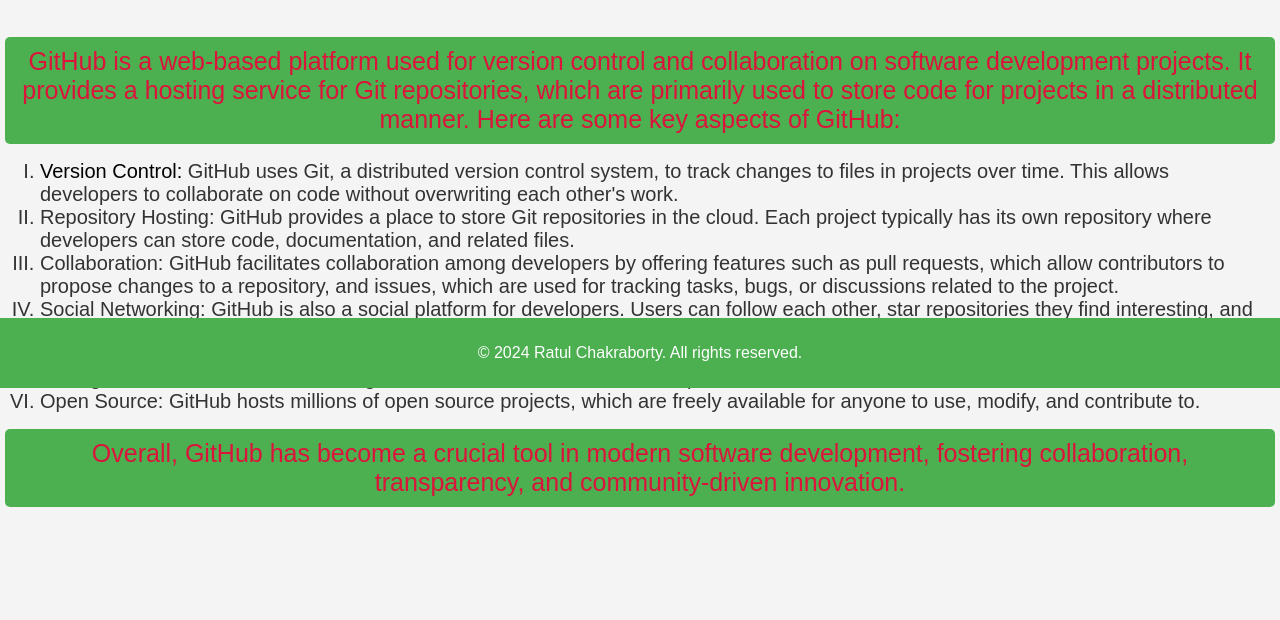
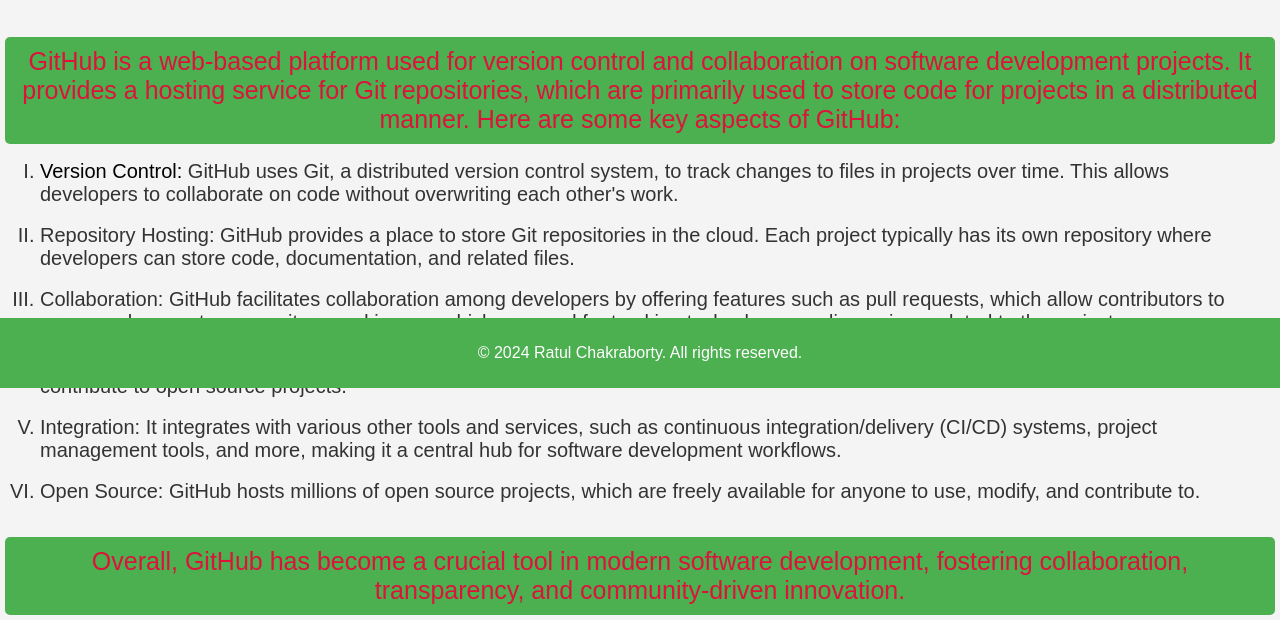
Before and after one commit to ratulchoron/code-with-ai, a plain HTML site: page index.html in a window 1280 px wide. Shown: the part 412-1032 px from the top of the page. Before the commit the page ends 924 px from the top, so only its background shows below. Drawn offline with Linux system fonts and the light colour scheme.

Commit message:
added break

```diff
--- a/index.html
+++ b/index.html
@@ -35,27 +35,30 @@
     to files in projects over time. This allows developers to collaborate on code without
     overwriting each other's work.
 </li>
+<br>
 
 <li>Repository Hosting: GitHub provides a place to store Git repositories in the cloud. Each
      project typically has its own repository where developers can store code, documentation,
      and related files.</li>
+     <br>
 <li>Collaboration: GitHub facilitates collaboration among developers
      by offering features such as pull requests, which allow contributors to
      propose changes to a repository, and issues, which are used for tracking tasks,
     bugs, or discussions related to the project.</li>
-
+<br>
 
 <li>Social Networking: GitHub is also a social platform for developers.
      Users can follow each other, star repositories they find
     interesting, and contribute to open source projects.</li>
+    <br>
 
     <li>Integration: It integrates with various other tools and services, such as continuous integration/delivery (CI/CD) systems, project management tools, and more, making it a central hub for software development workflows.
 
     </li>
-
+<br>
 <li>Open Source: GitHub hosts millions of open source projects, which are freely available
     for anyone to use,
-     modify, and contribute to.</li>
+     modify, and contribute to.</li> <br>
 
 </ol>
 
```
